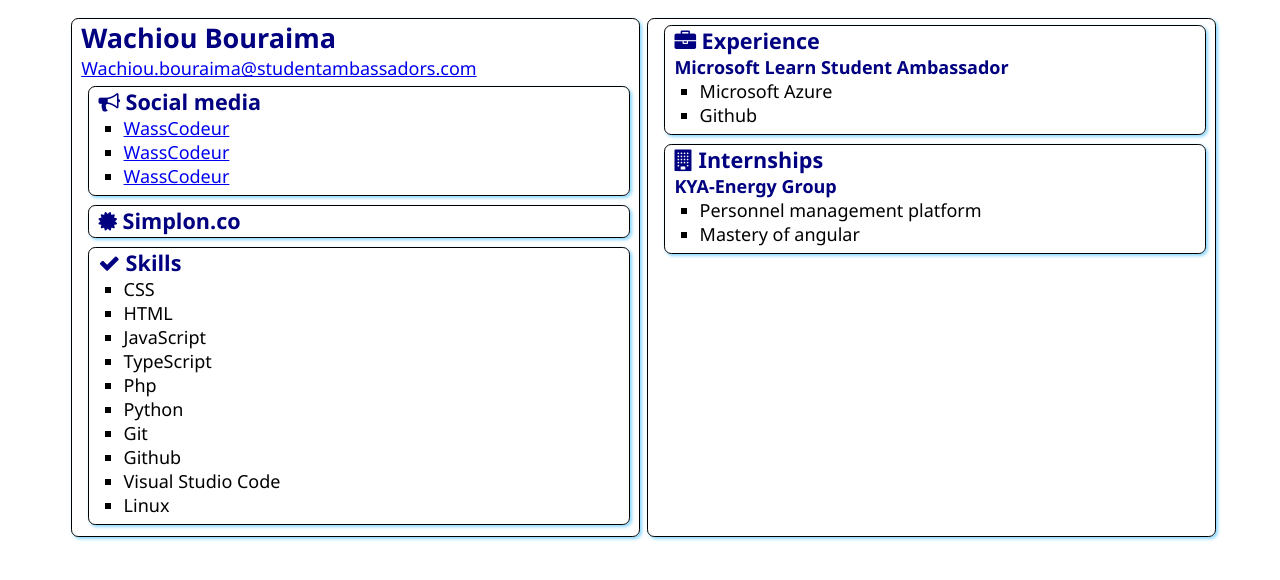
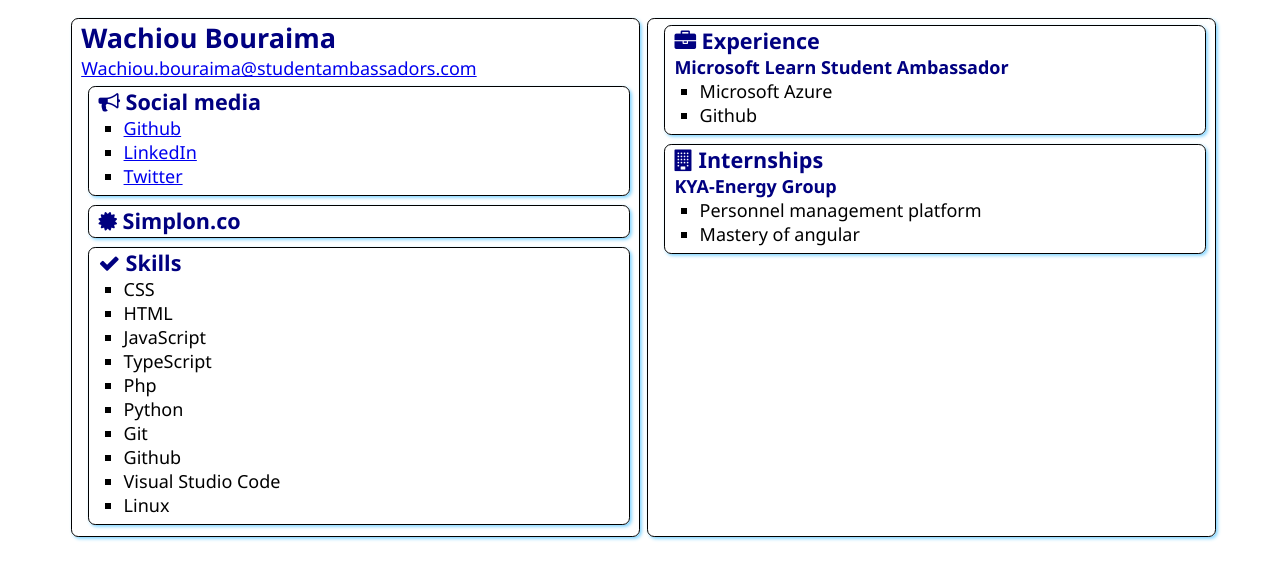
Before and after one commit to WassCodeur/SATechnicalOnboarding, a plain HTML site: page src/index.html in a window 1280 px wide. Drawn offline with Linux system fonts and the light colour scheme.

Commit message:
update social media

```diff
--- a/src/index.html
+++ b/src/index.html
@@ -23,9 +23,9 @@
                     Social media
                 </h2>
                 <ul>
-                    <li><a href="https://github.com/WassCodeur">WassCodeur</a></li>
-                    <li><a href="https://linkedin.com/in/wasscodeur">WassCodeur</a></li>
-                    <li><a href="https://twitter.com/WassCodeur">WassCodeur</a></li>
+                    <li><a href="https://github.com/WassCodeur">Github</a></li>
+                    <li><a href="https://linkedin.com/in/wasscodeur">LinkedIn</a></li>
+                    <li><a href="https://twitter.com/WassCodeur">Twitter</a></li>
                 </ul>
             </section>
 
```
